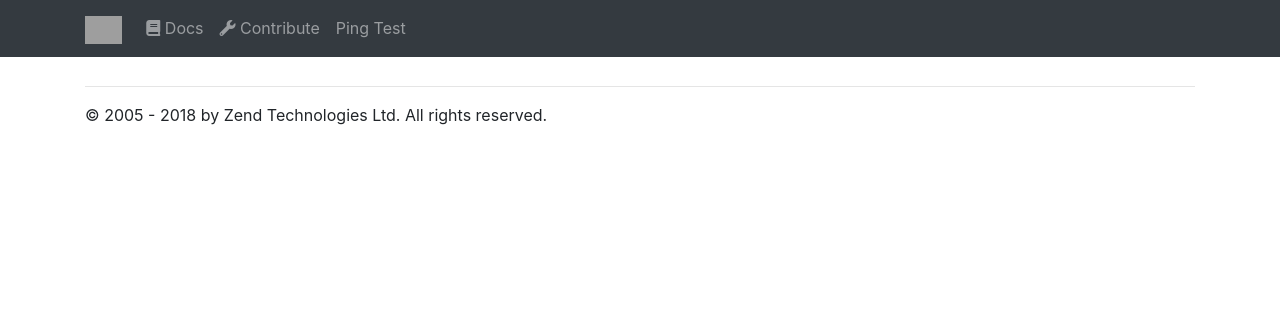
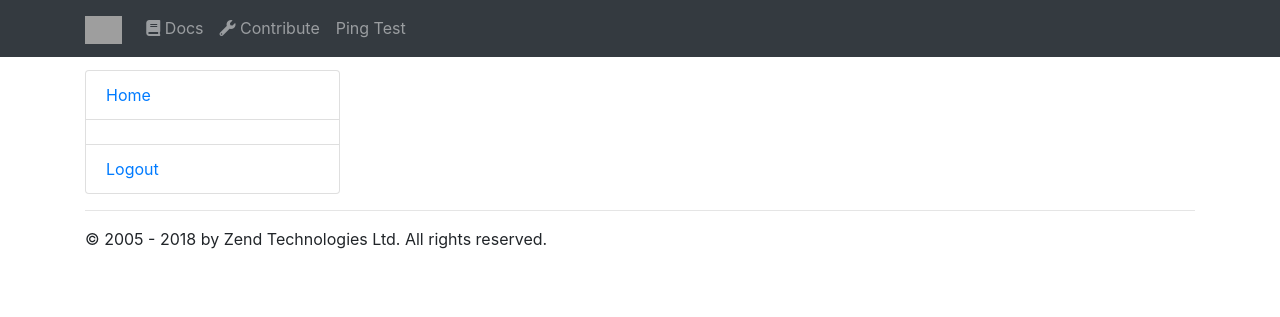
Before and after one commit to arijs/recam, a PHP site: template backend/api/templates/layout/default.phtml in a window 1280 px wide. Shown: the top 317 px of the page. Run offline with PHP 8.4, Linux system fonts and the light colour scheme; the template is opened without the code that fills it: most values are stand-ins (such as "Sample title", 1, 10 or a date in 2020); data that the repository does not hold is empty; some libraries are stand-ins or nearby versions; grey boxes are pictures that could not be loaded.

Commit message:
Menu de navegação

```diff
--- a/backend/api/templates/app/home-page.phtml
+++ b/backend/api/templates/app/home-page.phtml
@@ -1,6 +1,6 @@
-<?php $this->layout('layout::default', ['title' => 'Home']) ?>
+<?php $this->layout('layout::default', ['title' => 'Home', 'usuario' => $usuario, 'baseUrl' => $baseUrl]) ?>
 
-<div class="jumbotron">
+<?php /*<div class="jumbotron">
     <h1>Welcome to <span class="zf-green">zend-expressive</span></h1>
     <p>
         Congratulations! You have successfully installed the
@@ -17,7 +17,7 @@
   var_dump($usuario);
   echo '\n';
 } ?>
-</pre>
+</pre>*/ ?>
 
 <div class="row">
     <div class="col-md-4">
--- a/backend/api/templates/app/login.phtml
+++ b/backend/api/templates/app/login.phtml
@@ -1,9 +1,9 @@
-<?php $this->layout('layout::default', ['title' => 'Home']) ?>
+<?php $this->layout('layout::default', ['title' => 'Home', 'usuario' => null, 'baseUrl' => $baseUrl]) ?>
 
 <div class="row justify-content-center">
 	<div class="col-md-6">
 <?php if (isset($error)): ?>
-		<div class="card card-danger">
+		<div class="card text-white bg-danger mb-3">
 			<div class="card-header">Erro</div>
 			<div class="card-body">
 				<?= $this->e($error) ?>
--- a/backend/api/templates/layout/default.phtml
+++ b/backend/api/templates/layout/default.phtml
@@ -64,6 +64,22 @@
 
     <div class="app-content">
         <main class="container">
+
+            <div class="row">
+                <div class="col-md-3">
+                    <div class="list-group">
+                        <a class="list-group-item" href="<?= $baseUrl ?>/">Home</a>
+<?php if (empty($usuario)): ?>
+                        <a class="list-group-item" href="<?= $baseUrl ?>/login">Login</a>
+                        <a class="list-group-item" href="<?= $baseUrl ?>/usuario/cadastrar">Cadastrar usuário</a>
+<?php else: ?>
+                        <span class="list-group-item"><?= $this->e($usuario->usuario_nome) ?></span>
+                        <a class="list-group-item" href="<?= $baseUrl ?>/logout">Logout</a>
+<?php endif; ?>
+                    </div>
+                </div>
+            </div>
+
             <?=$this->section('content')?>
         </main>
     </div>
```
Also changed, not shown: backend/api/src/App/Handler/HomePageHandler.php (+8 -0 lines).
